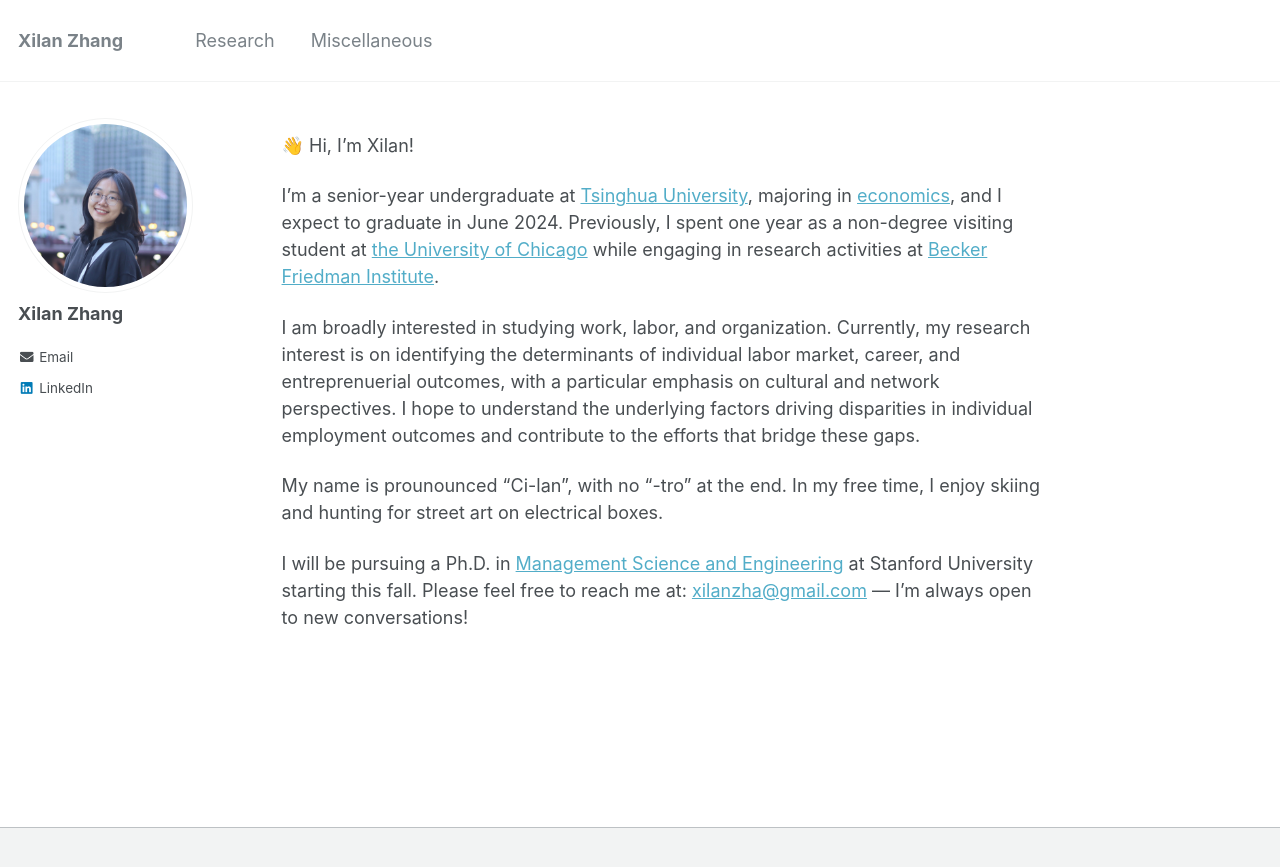
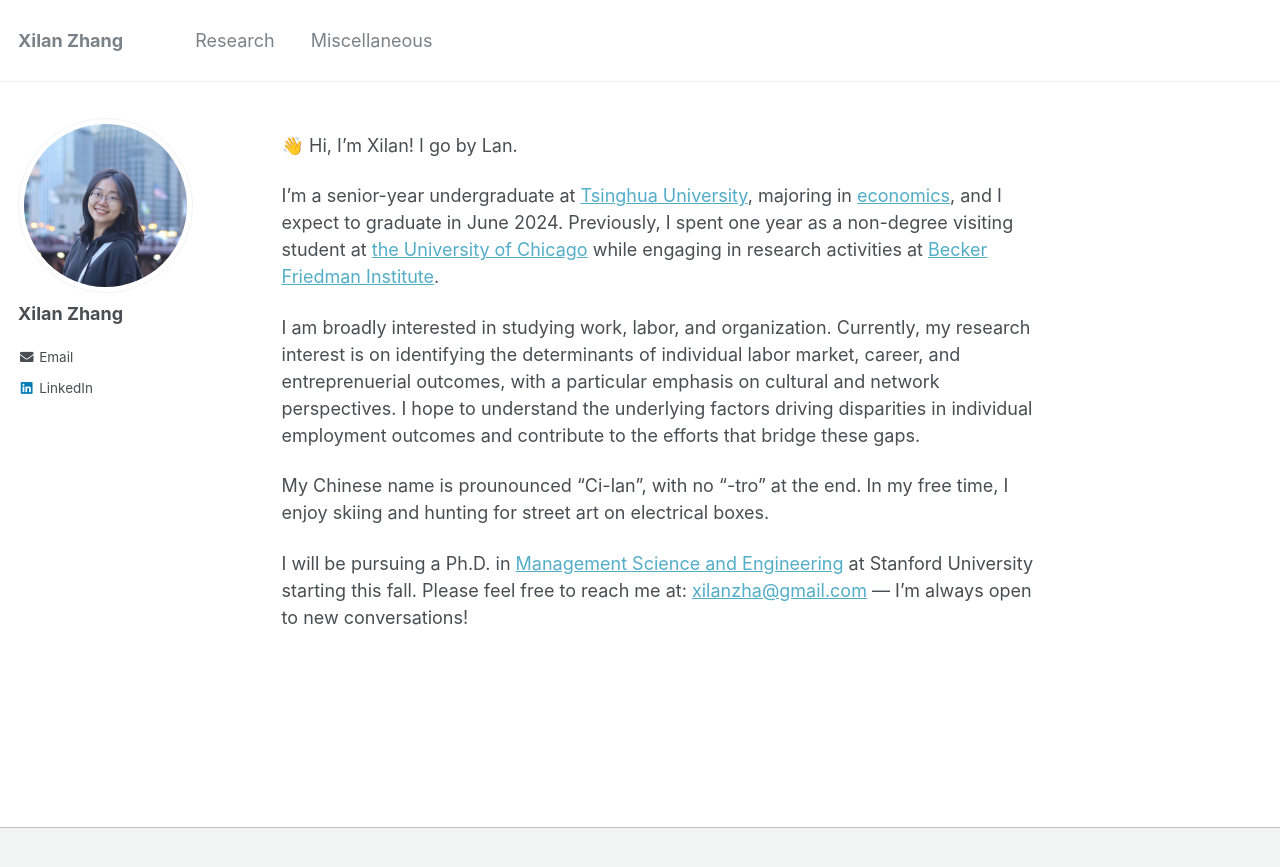
Before and after one commit to xilan-zhang/xilan-zhang.github.io, a Jekyll site: the page built from _pages/about.md, in a window 1280 px wide. Shown: the top 867 px of the page. Built offline with Jekyll 4.4.1, drawn with Linux system fonts in a browser that asks for light colours.

Commit message:
Update about.md

```diff
--- a/_pages/about.md
+++ b/_pages/about.md
@@ -8,12 +8,12 @@ redirect_from:
   - /about.html
 ---
 
-👋 Hi, I'm Xilan!
+👋 Hi, I'm Xilan! I go by Lan.
 
 I'm a senior-year undergraduate at [Tsinghua University](https://www.tsinghua.edu.cn/en/), majoring in [economics](https://ug.sem.tsinghua.edu.cn/en/), and I expect to graduate in June 2024. Previously, I spent one year as a non-degree visiting student at [the University of Chicago](https://www.uchicago.edu/en) while engaging in research activities at [Becker Friedman Institute](https://bfi.uchicago.edu/).
 
 I am broadly interested in studying work, labor, and organization. Currently, my research interest is on identifying the determinants of individual labor market, career, and entreprenuerial outcomes, with a particular emphasis on cultural and network perspectives. I hope to understand the underlying factors driving disparities in individual employment outcomes and contribute to the efforts that bridge these gaps.
 
-My name is prounounced "Ci-lan", with no "-tro" at the end. In my free time, I enjoy skiing and hunting for street art on electrical boxes.
+My Chinese name is prounounced "Ci-lan", with no "-tro" at the end. In my free time, I enjoy skiing and hunting for street art on electrical boxes.
 
 I will be pursuing a Ph.D. in [Management Science and Engineering](https://msande.stanford.edu/research-impact/research-areas#ote) at Stanford University starting this fall. Please feel free to reach me at: [xilanzha@gmail.com](mailto:xilanzha@gmail.com) — I'm always open to new conversations!
```
